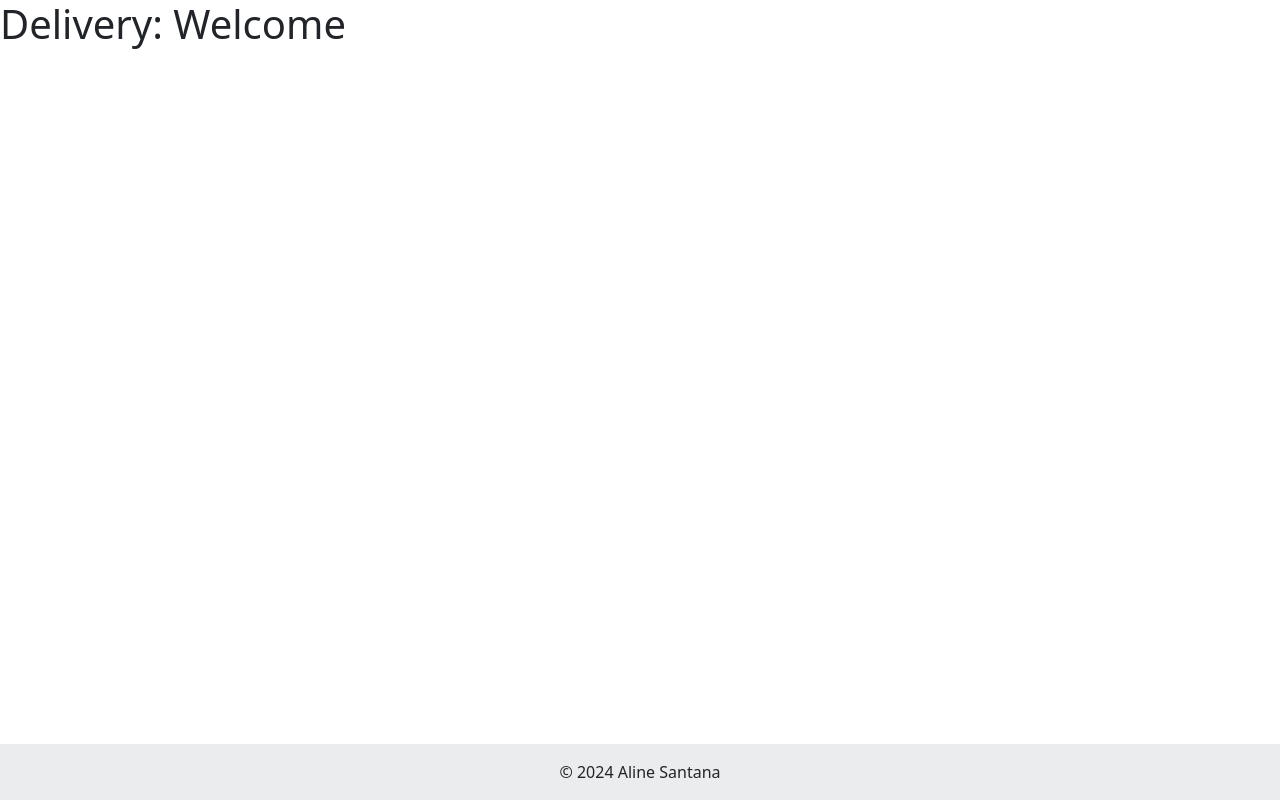
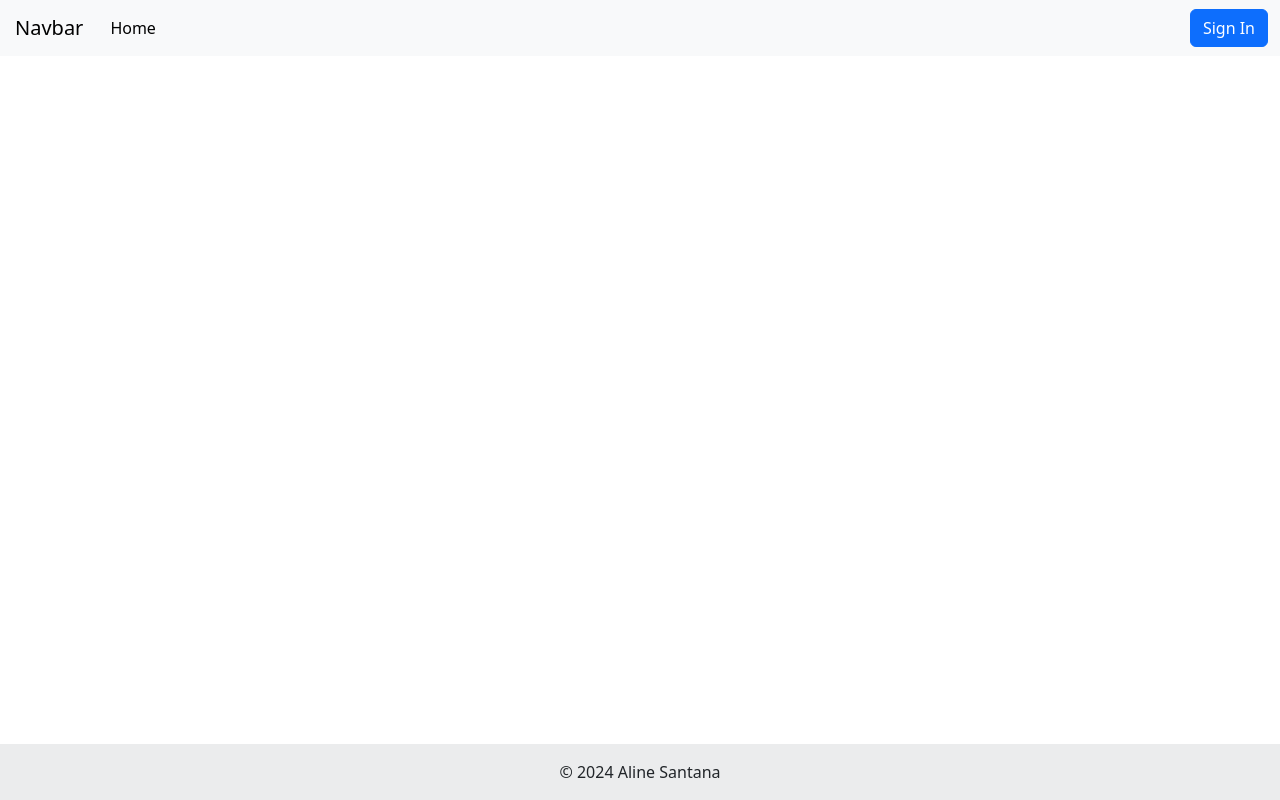
Before and after one commit to alinesantana13/consumy_vuejs, a Vue app: page / in a window 1280 px wide. Built offline with nearby package versions, Linux system fonts and the light colour scheme; no server answers.

Commit message:
hotfix: ajustes na navbar, na home e nas rotas

```diff
--- a/src/components/NavBar.vue
+++ b/src/components/NavBar.vue
@@ -1,22 +1,35 @@
 <script setup lang="ts">
-import { RouterLink } from 'vue-router';
-import { auth } from '../auth';
-import { ref } from 'vue';
+import UserProfile from './UserProfile.vue';
+import { useRoute } from 'vue-router';
+import { ref, watch, defineProps } from 'vue';
+import { Auth } from '../auth'
 
-const isLoggedIn = ref(auth.isLoggedIn());
-const currentUser = ref(auth.currentUser());
+
+const route = useRoute();
+console.log(route.path);
+
+const auth = new Auth()
+
+const isLoggedIn = ref(auth.isLoggedIn())
+const currentUser = ref(auth.currentUser())
 
 const signOut = function () {
-    auth.signOut(() => {
-        isLoggedIn.value = auth.isLoggedIn()
-    })
+    auth.signOut(() => isLoggedIn.value = auth.isLoggedIn())
 }
+
+const propsItems = defineProps<{ items: Array<string> }>();
+
+watch([isLoggedIn, currentUser], () => {
+    shouldShowNavbar.value = isLoggedIn.value; // ou adicione outra lógica se precisar
+});
+
+const shouldShowNavbar = ref(false);
 </script>
 
 <template>
-    <nav class="navbar navbar-expand-lg navbar-light bg-light">
+    <nav v-if="!shouldShowNavbar" class="navbar navbar-expand-lg bg-body-tertiary">
         <div class="container-fluid">
-            <a class="navbar-brand" href="#">Delivery</a>
+            <a class="navbar-brand" href="#">Navbar</a>
             <button class="navbar-toggler" type="button" data-bs-toggle="collapse"
                 data-bs-target="#navbarSupportedContent" aria-controls="navbarSupportedContent" aria-expanded="false"
                 aria-label="Toggle navigation">
@@ -24,32 +37,13 @@ const signOut = function () {
             </button>
             <div class="collapse navbar-collapse" id="navbarSupportedContent">
                 <ul class="navbar-nav me-auto mb-2 mb-lg-0">
-                    <li class="nav-item">
-                        <RouterLink class="nav-link active" to="/">
-                            Home
+                    <li class="nav-item" v-for="(item, index) in propsItems.items" :key="index">
+                        <RouterLink class="nav-link active" aria-current="page" :to="{ name: item.toLowerCase() }">{{
+                            item }}
                         </RouterLink>
                     </li>
-                    <li class="nav-item">
-                        <RouterLink class="nav-link active" to="/">
-                            Link
-                        </RouterLink>
-                    </li>
-                    <li class="nav-item">
-                        <a class="nav-link disabled">Disabled</a>
-                    </li>
                 </ul>
-                <ul class="navbar-nav">
-                    <template v-if="isLoggedIn">
-                        <li class="d-flex align-items-center me-2" style="text-align: center;">
-                            Hi, {{ currentUser && currentUser.email }}</li>
-                        <li class="btn btn-outline-success" style="width:5.5rem;" @click="signOut">Sign Out</li>
-                    </template>
-                    <template v-else>
-                        <RouterLink class="btn btn-outline-primary" :to="{ name: 'signin' }">
-                            Sign In
-                        </RouterLink>
-                    </template>
-                </ul>
+                <UserProfile :isLoggedIn="isLoggedIn" :currentUser="currentUser" :signOut="signOut" />
             </div>
         </div>
     </nav>
--- /dev/null
+++ b/src/components/UserProfile.vue
@@ -0,0 +1,26 @@
+<script setup lang="ts">
+const props = defineProps<{ isLoggedIn: boolean, currentUser: { email: string | null }, signOut: () => void }>();
+
+</script>
+
+<template>
+  <main>
+    <template v-if="props.isLoggedIn">
+      <ul class="navbar-nav">
+        <li class="nav-item p-1">
+          Hi, {{ props.currentUser && props.currentUser.email }}
+        </li>
+        <li><a class="btn btn-primary" @click="signOut">Sign Out</a></li>
+      </ul>
+    </template>
+    <template v-else>
+      <ul class="navbar-nav">
+        <li>
+          <RouterLink class="btn btn-primary" :to="{ name: 'signin' }">
+            Sign In
+          </RouterLink>
+        </li>
+      </ul>
+    </template>
+  </main>
+</template>
--- a/src/router/index.ts
+++ b/src/router/index.ts
@@ -1,17 +1,12 @@
 import { createRouter, createWebHistory } from 'vue-router'
+import HomeView from '../views/HomeView.vue'
+import SignIn from '@/views/SignInView.vue'
+import SignUp from '@/views/SignUpView.vue'
 
-import HomeView from '@/views/HomeView.vue'
-import SignIn from '@/components/SignIn.vue'
-import Requests from '@/views/Requests.vue'
 
 const router = createRouter({
   history: createWebHistory(import.meta.env.BASE_URL),
   routes: [
-    {
-      path: '/requests',
-      name: 'requests',
-      component: Requests
-    },
     {
       path: '/',
       name: 'home',
@@ -22,6 +17,11 @@ const router = createRouter({
       name: 'signin',
       component: SignIn
     },
+    {
+      path: '/signup',
+      name: 'signup',
+      component: SignUp
+    },
   ]
 })
 
--- a/src/views/HomeView.vue
+++ b/src/views/HomeView.vue
@@ -1,8 +1,21 @@
 <script setup lang="ts">
+import NavBar from '../components/NavBar.vue';
 </script>
 
 <template>
-  <h1>
-    Delivery: Welcome
-  </h1>
+  <header>
+    <NavBar :items="['Home']" />
+  </header>
+  <main>
+    <div class="container_home">
+      <h1>Seja bem-vindo!</h1>
+    </div>
+  </main>
 </template>
+
+<style stup>
+.container_home {
+  color: white;
+  margin: 10px
+}
+</style>
```
